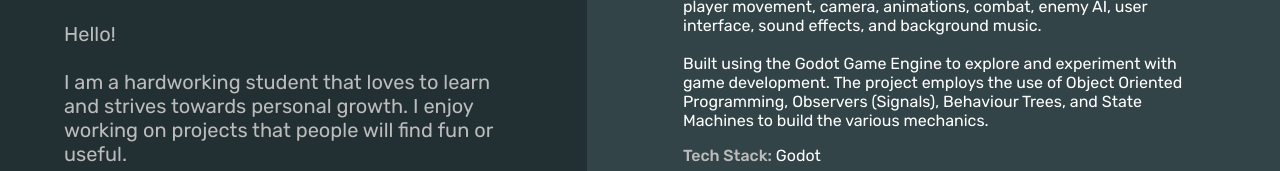
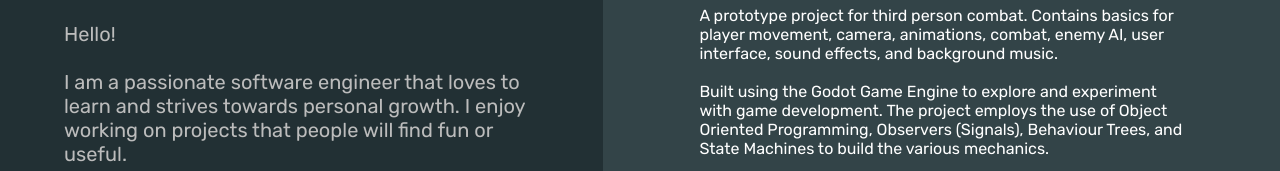
Before and after one commit to Snaiel/jcsaniel, a plain HTML site: page index.html in a window 1280 px wide. Shown: the part 185-356 px from the top of the page. Drawn offline with Linux system fonts and the light colour scheme.

Commit message:
software engineer

```diff
--- a/index.html
+++ b/index.html
@@ -11,7 +11,7 @@
         <h1 style="font-size: 50px;">Christian Saniel</h1>
         <div style="color: #BCBCBC; font-size: 20px; padding-top: 1rem">
             <span>Hello!</span><br><br>
-            <span style="word-wrap: break-word;">I am a hardworking student that loves to learn and strives towards personal growth. I enjoy working on projects that people will find fun or useful.</span>
+            <span style="word-wrap: break-word;">I am a passionate software engineer that loves to learn and strives towards personal growth. I enjoy working on projects that people will find fun or useful.</span>
         </div>
         <div style="display: flex; margin-top: 2rem; margin-bottom: 1rem; gap: 1rem;">
             <a href="https://www.linkedin.com/in/christian-saniel-66a908207/" class="social">
```
